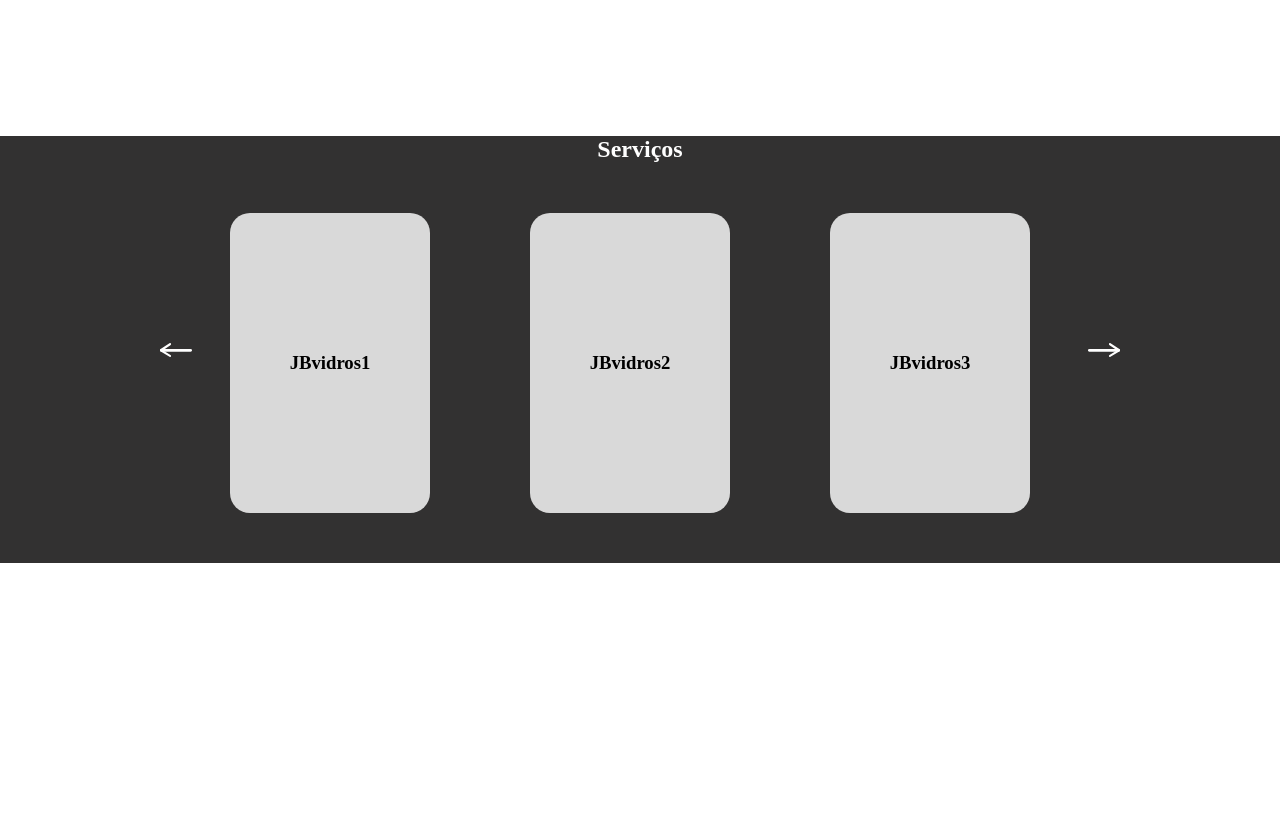
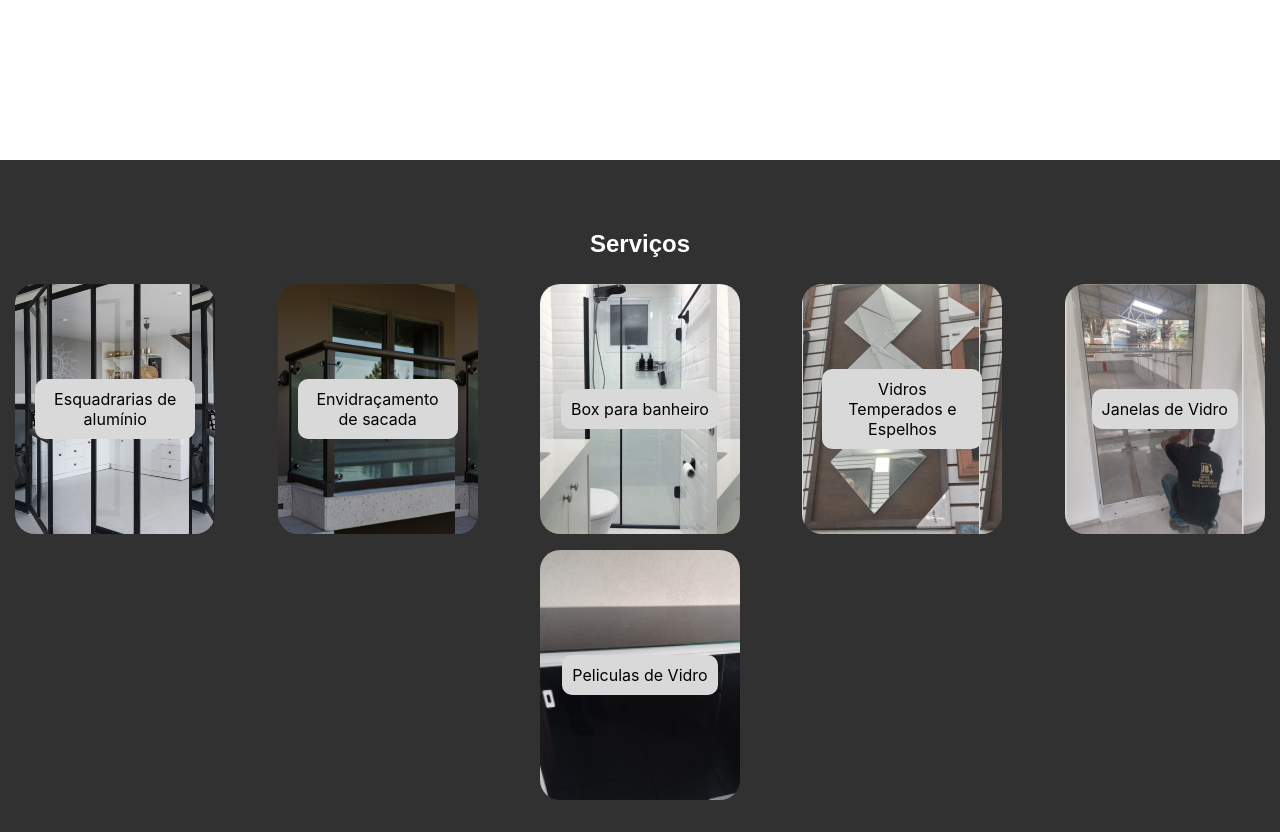
Before and after one commit to GabMeula07/JB-vidros, a plain HTML site: page index.html in a window 1280 px wide. Shown: the part 1400-2232 px from the top of the page. Before the commit the page ends 1963 px from the top, so only its background shows below. Drawn offline with Linux system fonts and the light colour scheme; a web font is replaced by a local one.

Commit message:
Adicionando page service + responsive

```diff
--- a/Assets/css/carrosel.css
+++ b/Assets/css/carrosel.css
@@ -1,55 +1,71 @@
-.servicos{
-    background-color: #323131;
+.servicos {
+    position: relative;
+  background-color: #323131;
+  min-height: auto;
+  margin-top: 5rem;
+  padding-top: 70px;
 }
-.servicos h2{
-    color: #fff;
-    text-align: center;
+.servicos h2 {
+    font-family: 'Montserrat', Arial, Helvetica, sans-serif;
+  color: #fff;
+  text-align: center;
+  margin-bottom: 1.6rem;
 }
 .container-card {
-    position: relative;
+  position: relative;
   width: 100%;
-  height: 400px;
-
+  height: max-content;
   display: flex;
   justify-content: space-around;
   align-items: center;
-}
-.card:first-child{
-    margin-left: 40px;
+  padding-bottom: 2rem;
 }
 .card {
   width: 200px;
-  height: 300px;
-  min-width: 200px;
+  height: 250px;
   background-color: #d9d9d9;
   display: flex;
   justify-content: center;
   align-items: center;
   border-radius: 20px;
+  text-align: center;
+  overflow: hidden;
 }
-.wrapper{
-    width: 900px;
-    overflow-x: hidden;
+.card h3{
+    font-family: 'Inter', Arial, Helvetica, sans-serif;
+    font-weight: 400;
+    font-size: 12pt;
+    width: max-content;
+    max-width: 80%;
+    border-radius: 10px;
+    padding: 10px;
+    background-color: #d9d9d9;
 }
-.gallery{
-    width: 900px;
-    display: flex;
-    gap: 100px;
-    transition: 1s ease-in-out;
+.wrapper {
+  width: 100%;
+  display: flex;
+  flex-wrap: wrap;
+  flex-grow: initial;
+  row-gap: 1rem;
+  column-gap: 2rem;
+ justify-content: space-around;
 }
-.container-card button{
-    position: absolute;
-    top: 45%;
-    background-color: transparent;
-    border: none;
+.c1{
+    background-image: url('../images/esquad.png');
 }
-.container-card button img{
-    width: 2rem;
+.c2{
+    background-image: url('../images/sacad.png');
 }
-
-#dir{
-    left: 10rem;
+.c3{
+    background-image: url('../images/box2.png');
 }
-#esq{
-    right: 10rem;
+.c4{
+    background-image: url('../images/espelho.png');
 }
+.c5{
+    background-image: url('../images/janela.png');
+}
+.c6{
+    background-image: url('../images/pelicula.png');
+    background-size: cover;
+}
--- a/Assets/js/menu.js
+++ b/Assets/js/menu.js
@@ -47,36 +47,3 @@ setInterval(() => {
         menu.classList.add('invert')
     }
 }, 400);
-
-
-function carrouselR(){
-    if (gallery.style.marginLeft == '-100%'){
-        gallery.style.marginLeft = '-200%'
-
-    }
-    else if (gallery.style.marginLeft == '-200%'){
-        gallery.style.marginLeft = '0'
-
-    }
-    else{
-        gallery.style.marginLeft = '-100%'
-
-
-    }
-
-
-}
-function carrouselL(){
-    if (gallery.style.marginLeft == '-100%'){
-        gallery.style.marginLeft = '0'
-
-    }
-    else if (gallery.style.marginLeft == '-200%'){
-        gallery.style.marginLeft = '-100%'
-
-    }
-    else{
-        gallery.style.marginLeft = '-200%'
-
-    }
-}
--- a/index.html
+++ b/index.html
@@ -77,44 +77,26 @@
     <section id="servico" class="servicos">
       <h2>Serviços</h2>
       <div class="container-card">
-        <button onclick="carrouselL()" id="dir">
-          <img src="Assets/images/svgs/setaL.svg" alt="">
-       </button>
-        <button onclick="carrouselR()" id="esq">
-          <img src="Assets/images/svgs/setaR.svg" alt="">
-        </button>
-
         <div class="wrapper">
-          <div class="gallery">
-            <div class="card">
-              <h3>JBvidros1</h3>
-            </div>
-            <div class="card">
-              <h3>JBvidros2</h3>
+          <div class="card c1">
+            <h3>Esquadrarias de alumínio</h3>
           </div>
-          <div class="card">
-            <h3>JBvidros3</h3>
+          <div class="card c2">
+            <h3>Envidraçamento de sacada</h3>
           </div>
-          <div class="card">
-            <h3>JBvidros4</h3>
+          <div class="card c3">
+            <h3>Box para banheiro</h3>
           </div>
-          <div class="card">
-            <h3>JBvidros5</h3>
+          <div class="card c4">
+            <h3>Vidros Temperados e Espelhos</h3>
           </div>
-          <div class="card">
-            <h3>JBvidros6</h3>
+          <div class="card c5">
+            <h3>Janelas de Vidro</h3>
           </div>
-          <div class="card">
-            <h3>JBvidros7</h3>
-          </div>
-          <div class="card">
-            <h3>JBvidros8</h3>
-          </div>
-          <div class="card">
-            <h3>JBvidros9</h3>
+          <div class="card c6">
+            <h3>Peliculas de Vidro</h3>
           </div>
         </div>
-      </div>
       </div>
     </section>
     <script src="Assets/js/menu.js"></script>
```
Also changed, not shown: Assets/images/box2.png (added), Assets/images/espelho.png (added), Assets/images/esquad.png (added), Assets/images/janela.png (added), Assets/images/pelicula.png (added), Assets/images/sacad.png (added).
